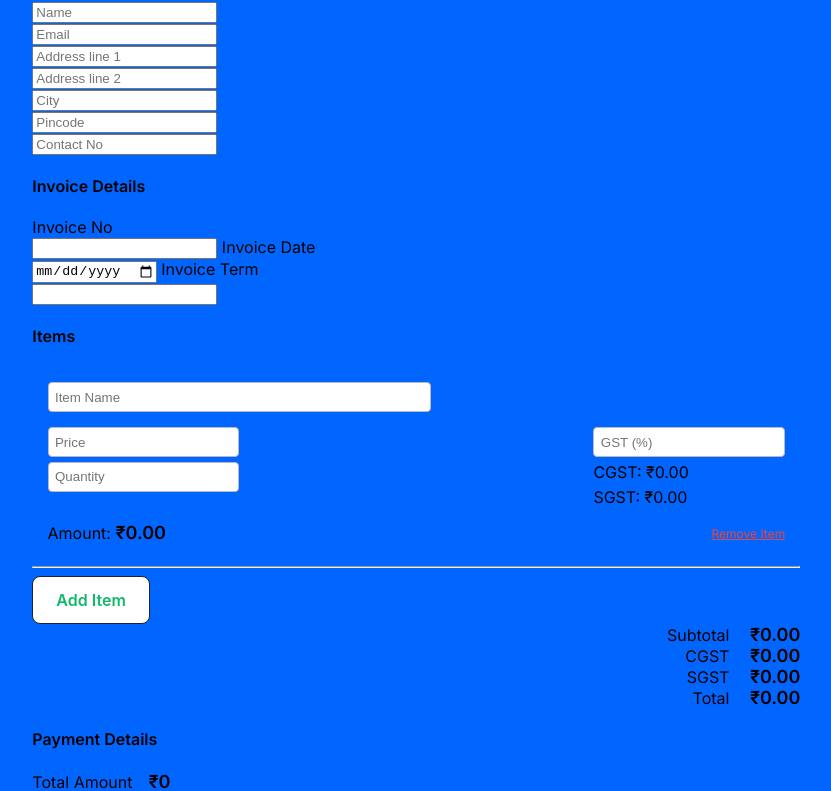
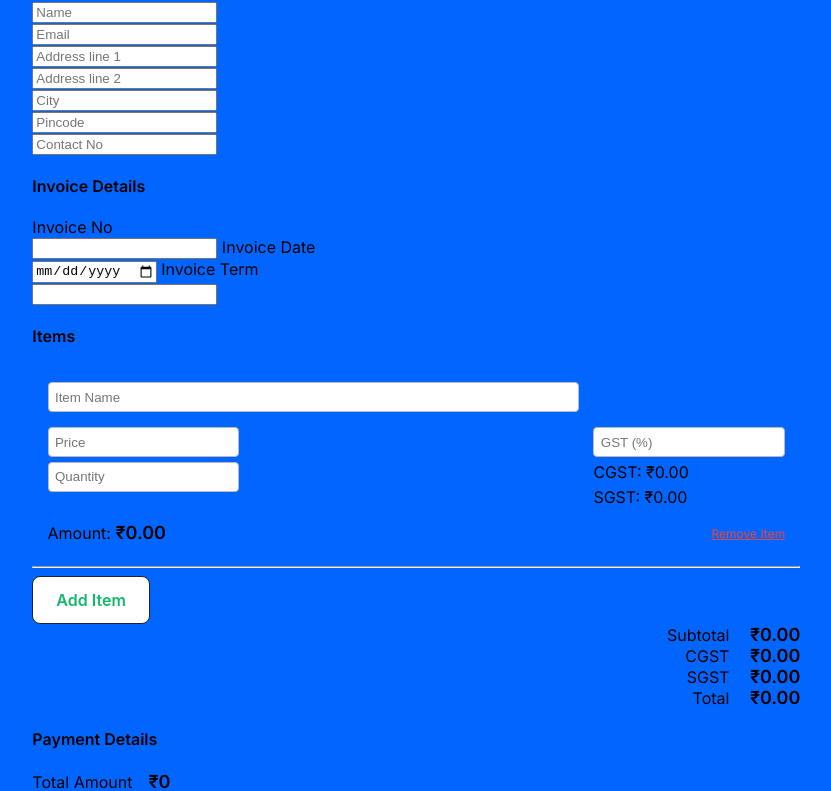
Before and after one commit to sanjith-s/invoice-generator, a Svelte app: page / in a window 1280 px wide. Shown: the part 676-1467 px from the top of the page, without its empty margins (239-1070 px from the left). Built offline with nearby package versions, Linux system fonts and the light colour scheme.

Commit message:
Updated App

```diff
--- a/src/App.svelte
+++ b/src/App.svelte
@@ -69,7 +69,14 @@
   const handleChange = (id, e) => {
     //console.log(id, e.target.id, e.target.value);
     let nameKey = e.target.id;
-    items[id][nameKey] = e.target.value;
+
+
+    let value = e.target.value
+    if(nameKey=="gst") {
+      if(parseFloat(e.target.value)>100) value = "100"
+      else if(parseFloat(e.target.value)<0) value = "0"
+    }
+    items[id][nameKey] = value;
 
     //console.log(items);
 
@@ -167,7 +174,7 @@
 
   }
 </script>
-<div>
+
 <div class="container bg-white">
   <div class="py-5 text-center">
     <img class="d-block mx-auto mb-4" src="./public/invoice.png" alt="" width="80">
@@ -281,7 +288,7 @@
       <div id="totalBox">
 
         {#if consolidatedPrice.total > 0 && !isNaN(consolidatedPrice.total)}
-        <div class="total-box-child">Subtotal <span class="total-bold-text">₹{consolidatedPrice.subtotal}</span></div>
+        <div class="total-box-child">Subtotal <span class="total-bold-text">₹{consolidatedPrice.subtotal.toFixed(2)}</span></div>
         <div class="total-box-child">CGST <span class="total-bold-text">₹{consolidatedPrice.cgst}</span></div>
         <div class="total-box-child">SGST <span class="total-bold-text">₹{consolidatedPrice.sgst}</span></div>
         <div class="total-box-child">Total <span class="total-bold-text">₹{consolidatedPrice.total}</span></div>
@@ -315,7 +322,6 @@
     </div>
   </form>
 </div>
-</div>
 
 <!-- Bootstrap -->
 <link href="https://cdn.jsdelivr.net/npm/bootstrap@5.3.0-alpha1/dist/css/bootstrap.min.css" rel="stylesheet" integrity="sha384-GLhlTQ8iRABdZLl6O3oVMWSktQOp6b7In1Zl3/Jr59b6EGGoI1aFkw7cmDA6j6gD" crossorigin="anonymous">
@@ -338,6 +344,7 @@
     flex-direction: row;
     justify-content: space-between;
     align-items: center;
+    flex-wrap: wrap;
   }
 
   :global(body) {
--- a/src/lib/Item.svelte
+++ b/src/lib/Item.svelte
@@ -14,10 +14,11 @@
 
 <div class="container">
   <div class="itmbox">
-    <label
+    <label class="name"
       ><input
         id="name"
         type="text"
+        class="name"
         placeholder="Item Name"
         bind:value={name}
         on:input={(e) => handleChange(idxid, e)}
@@ -87,16 +88,19 @@
     flex-direction: column;
     justify-content: space-between;
     padding: 1%;
+    flex-wrap: wrap;
   }
 
   .colcont {
     display: flex;
     flex-direction: column;
     row-gap: 5px;
+    flex-wrap: wrap;
   }
 
   .rowcont {
     display: flex;
+    flex-wrap: wrap;
     flex-direction: row;
     justify-content: space-between;
   }
@@ -127,7 +131,7 @@
     padding: .4rem;
   }
 
-  #name {
-    width: 50%;
+  .name {
+    width: 70%;
   }
 </style>
```
